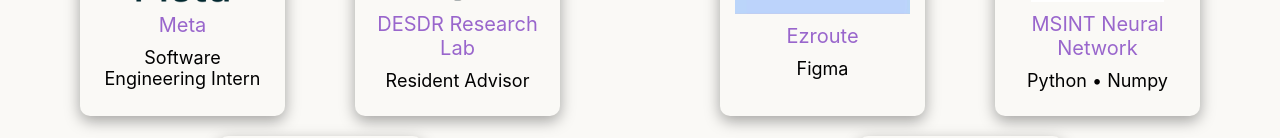
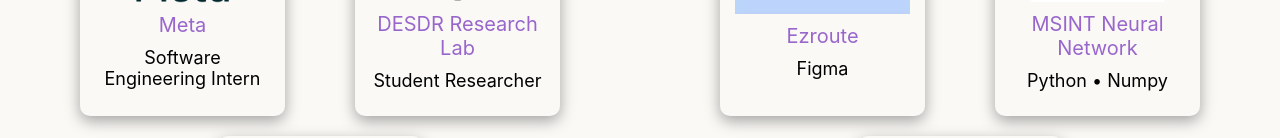
Before and after one commit to KareemDaCosta/kareem-dacosta-personal-website, a React (Create React App) app: page / in a window 1280 px wide. Shown: the part 733-871 px from the top of the page. Built offline with nearby package versions, Linux system fonts and the light colour scheme.

Commit message:
Update experiences.js

```diff
--- a/src/data/experiences.js
+++ b/src/data/experiences.js
@@ -62,7 +62,7 @@
                 allowFullScreen=""
                 loading="lazy"></iframe>
         ),
-        position: "Resident Advisor",
+        position: "Student Researcher",
         dates: (
             <>
                 January 2024 -<br />
```
